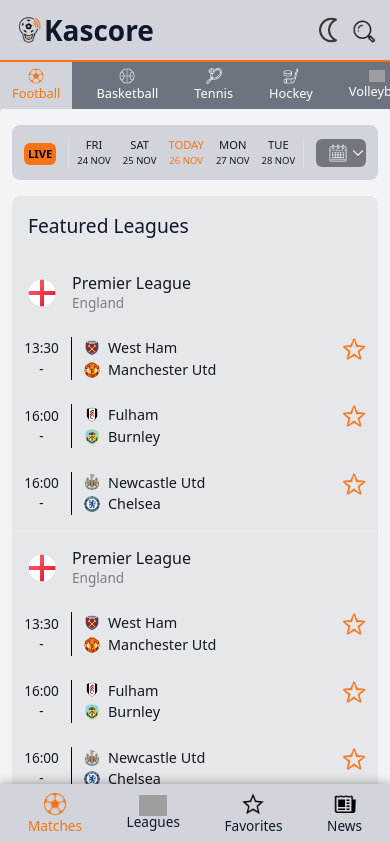
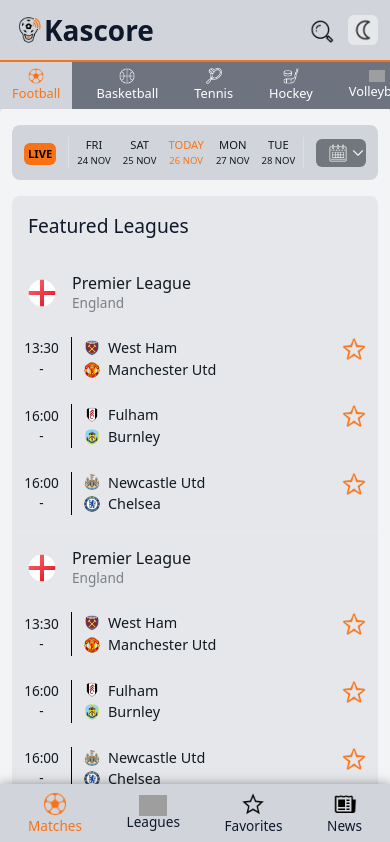
Before and after one commit to khalteck/kascore, a React (Vite) app: page / in a window 390 px wide. Shown: the top 842 px of the page. Built offline with nearby package versions, Linux system fonts and the light colour scheme; no server answers; grey boxes are pictures that could not be loaded.

Commit message:
feat: search page light mode

```diff
--- a/src/components/FeaturedNewsCont.jsx
+++ b/src/components/FeaturedNewsCont.jsx
@@ -11,7 +11,9 @@
     >
       <div
         onClick={() => navigate("/news")}
-        className=" flex items-center justify-between md:border md:border-neutral-100/20 cursor-pointer py-2 px-2 mb-4 rounded-lg "
+        className={`flex items-center justify-between md:border cursor-pointer py-2 px-2 mb-4 rounded-lg ${
+          !isDarkMode ? "md:border-neutral-100/20" : "border-black/20"
+        }`}
       >
         <p className=" text-[.85rem] font-bold ">Featured News</p>
         <img
--- a/src/components/Header.jsx
+++ b/src/components/Header.jsx
@@ -154,27 +154,32 @@
             </div>
 
             <img
-              onClick={toggleMode}
-              alt=""
-              src={
-                !isDarkMode
-                  ? "/images/icons8-light-mode-78.png"
-                  : "/images/icons8-dark-mode-100.png"
-              }
-              className={`h-auto cursor-pointer md:hidden mr-2 ${
-                isDarkMode ? "w-7" : "w-[35px]"
-              }`}
-            />
-            <img
               src={
                 !isDarkMode
                   ? "/images/icons8-search-64.png"
                   : "/images/icons8-search-black.png"
               }
               alt=""
-              className="w-7 h-7 md:hidden"
+              className="w-7 h-7 md:hidden mr-3"
               onClick={toggleSearch}
             />
+
+            <div
+              onClick={toggleMode}
+              className={`p-1 rounded-md bg-gray-200 dark:bg-[#1d2732]`}
+            >
+              <img
+                alt=""
+                src={
+                  !isDarkMode
+                    ? "/images/icons8-light-mode-78.png"
+                    : "/images/icons8-dark-mode-100.png"
+                }
+                className={`h-auto cursor-pointer md:hidden ${
+                  isDarkMode ? "w-7" : "w-[35px]"
+                }`}
+              />
+            </div>
           </div>
 
           <SportListCont />
@@ -182,16 +187,21 @@
       </header>
 
       {openSearch && (
-        <div className="w-full h-screen overflow-y-auto fixed top-0 left-0 pt-4 pb-[80px] bg-[#1d2732] z-40 text-neutral-100">
+        <div className="w-full h-screen overflow-y-auto fixed top-0 left-0 pt-4 pb-[80px] bg-white dark:bg-[#1d2732] z-40 dark:text-neutral-100">
           <div className="w-full flex gap-3 items-center px-3 mb-3">
             <input
               type="text"
               placeholder="Search by country..."
-              className="w-full border border-neutral-100/30 rounded-md bg-inherit outline-none px-2 py-1 placeholder:text-[.85rem]"
+              className="w-full border border-black/20 dark:border-neutral-100/30 rounded-md bg-inherit outline-none px-2 py-1 placeholder:text-[.85rem]"
             />
             <img
               alt="calendar"
-              src="/images/icons8-close-50.png"
+              // src="/images/icons8-close-50.png"
+              src={
+                !isDarkMode
+                  ? "/images/icons8-close-50.png"
+                  : "/images/icons8-close-black.png"
+              }
               className="w-6 h-auto"
               onClick={toggleSearch}
             />
@@ -202,7 +212,7 @@
           </div>
 
           <div className="w-full">
-            <CountriesTray />
+            <CountriesTray isDarkMode={isDarkMode} />
           </div>
         </div>
       )}
--- a/src/components/SportListSearch.jsx
+++ b/src/components/SportListSearch.jsx
@@ -1,6 +1,6 @@
 const SportListSearch = () => {
   return (
-    <ul className="bg-[#121a20]/50 w-full pl-[120px] md:pl-0 lg:px-[10%] md:h-[60px] gap-3 md:gap-6 items-center justify-center flex overflow-x-auto whitespace-nowrap">
+    <ul className="bg-[#121a20]/50 w-full pl-[120px] md:pl-0 lg:px-[10%] md:h-[60px] gap-3 md:gap-6 items-center justify-center flex overflow-x-auto whitespace-nowrap no-scrollbar">
       <li
         // onClick={() => navigate("/")}
         className={`w-fit cursor-pointer hover:bg-[#2a3543] text-orange-500 lg:bg-white/10 transition-all duration-300 text-[.8rem] md:text-[.9rem] px-3 py-[6px] lg:rounded-md flex lg:flex-row flex-col lg:gap-2 items-center `}
```
Also changed, not shown: public/images/icons8-close-black.png (added).
